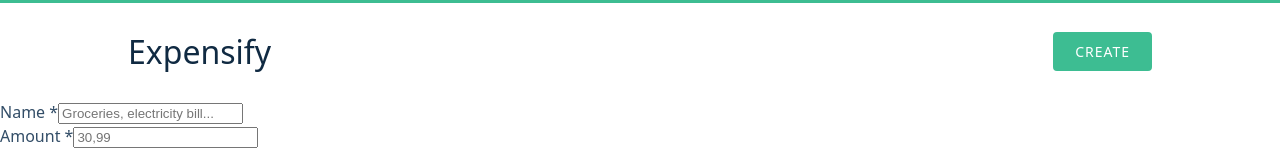
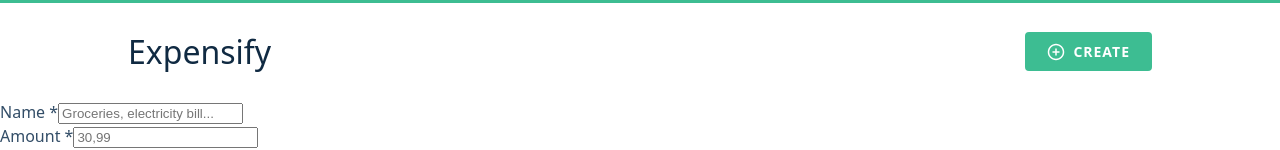
Before and after one commit to andreasremdt/expensify, a React app: page / in a window 1280 px wide. Shown: the top 150 px of the page. Built offline with nearby package versions, Linux system fonts and the light colour scheme; the HTML template or start-up script is replaced by a standard one.

Commit message:
Use an icon for the create button in the header

```diff
--- a/client/components/Button.css
+++ b/client/components/Button.css
@@ -1,9 +1,12 @@
 .button {
   background-color: var(--accent-color);
   border: 2px solid var(--accent-color);
+  display: flex;
+  align-items: center;
   border-radius: 4px;
   color: white;
   font-family: inherit;
+  font-weight: 600;
   font-size: 14px;
   letter-spacing: 1px;
   text-transform: uppercase;
@@ -17,3 +20,7 @@
   background-color: white;
   color: var(--accent-color);
 }
+
+.button > .icon {
+  margin-right: 8px;
+}
--- a/client/components/Header.js
+++ b/client/components/Header.js
@@ -1,5 +1,6 @@
 import React from "react";
 import Button from "./Button";
+import Icon from "./Icon";
 import "./Header.css";
 
 function Header() {
@@ -7,7 +8,9 @@
     <header className="page-header">
       <h1 className="">Expensify</h1>
 
-      <Button>Create</Button>
+      <Button>
+        <Icon type="create" /> Create
+      </Button>
     </header>
   );
 }
```
Also changed, not shown: 1 other file (tests, documents, lock files or other folders).
